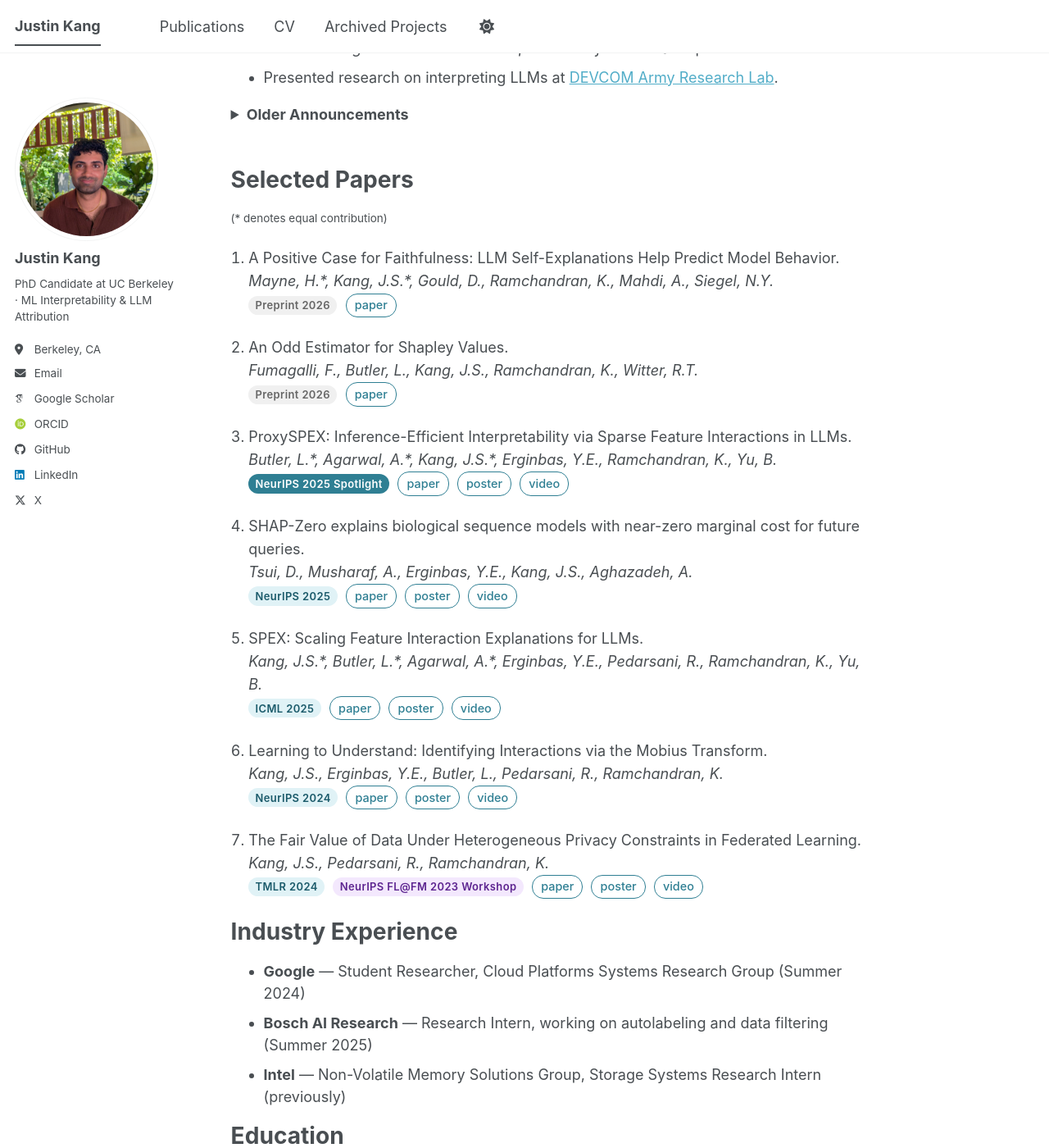
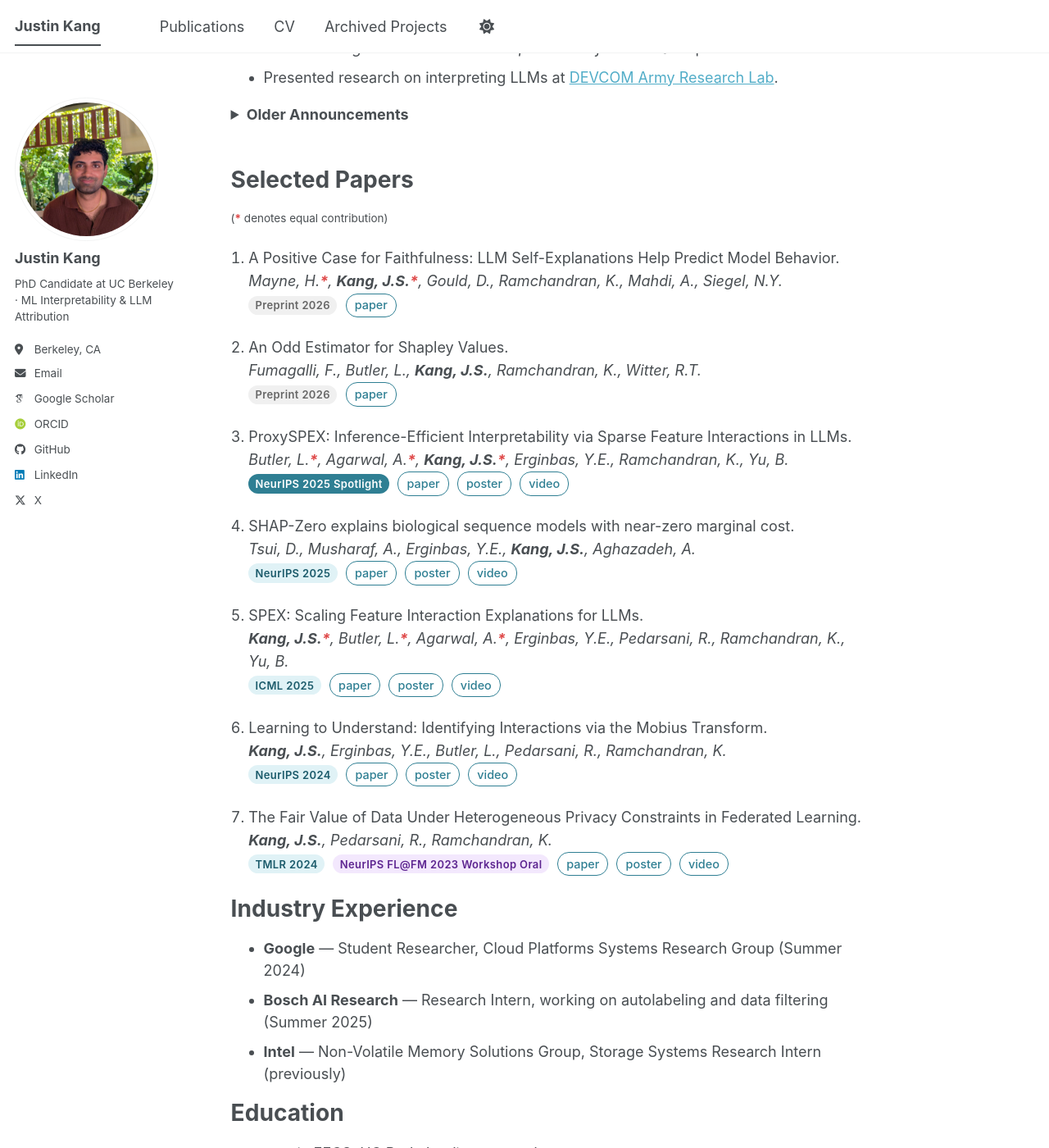
Before and after one commit to justinkang221/justinkang221.github.io, a Jekyll site: the page built from _pages/about.md, in a window 1280 px wide and 1400 px high, scrolled down 1550 px. Shown: the whole window at 82% size. Built offline with Jekyll 4.4.1, drawn with Linux system fonts in a browser that asks for light colours; some web fonts are replaced; a script bundle is joined from its source files by our own code; library files that are not in the unit come from our copies.

Commit message:
Bold user name and color equal contribution asterisks red

```diff
--- a/_pages/about.md
+++ b/_pages/about.md
@@ -49,21 +49,21 @@ Recent News
 
 Selected Papers
 ======
-<small>(\* denotes equal contribution)</small>
+<small>(<span class="equal-contrib">\*</span> denotes equal contribution)</small>
 
-1. A Positive Case for Faithfulness: LLM Self-Explanations Help Predict Model Behavior.<br>*Mayne, H.\*, Kang, J.S.\*, Gould, D., Ramchandran, K., Mahdi, A., Siegel, N.Y.* <br><span class="venue-badge preprint">Preprint 2026</span> <span class="paper-links"><a href="https://arxiv.org/abs/2602.02639">paper</a></span>
+1. A Positive Case for Faithfulness: LLM Self-Explanations Help Predict Model Behavior.<br>*Mayne, H.<span class="equal-contrib">\*</span>, <b>Kang, J.S.</b><span class="equal-contrib">\*</span>, Gould, D., Ramchandran, K., Mahdi, A., Siegel, N.Y.* <br><span class="venue-badge preprint">Preprint 2026</span> <span class="paper-links"><a href="https://arxiv.org/abs/2602.02639">paper</a></span>
 
-2. An Odd Estimator for Shapley Values.<br>*Fumagalli, F., Butler, L., Kang, J.S., Ramchandran, K., Witter, R.T.* <br><span class="venue-badge preprint">Preprint 2026</span> <span class="paper-links"><a href="https://arxiv.org/abs/2602.01399">paper</a></span>
+2. An Odd Estimator for Shapley Values.<br>*Fumagalli, F., Butler, L., <b>Kang, J.S.</b>, Ramchandran, K., Witter, R.T.* <br><span class="venue-badge preprint">Preprint 2026</span> <span class="paper-links"><a href="https://arxiv.org/abs/2602.01399">paper</a></span>
 
-3. ProxySPEX: Inference-Efficient Interpretability via Sparse Feature Interactions in LLMs.<br>*Butler, L.\*, Agarwal, A.\*, Kang, J.S.\*, Erginbas, Y.E., Ramchandran, K., Yu, B.* <br><span class="venue-badge spotlight">NeurIPS 2025 Spotlight</span> <span class="paper-links"><a href="https://arxiv.org/abs/2505.17495">paper</a> <a href="/files/ProxySPEX_Poster.pdf">poster</a> <a href="https://www.youtube.com/watch?v=k0Osjkj7l0s">video</a></span>
+3. ProxySPEX: Inference-Efficient Interpretability via Sparse Feature Interactions in LLMs.<br>*Butler, L.<span class="equal-contrib">\*</span>, Agarwal, A.<span class="equal-contrib">\*</span>, <b>Kang, J.S.</b><span class="equal-contrib">\*</span>, Erginbas, Y.E., Ramchandran, K., Yu, B.* <br><span class="venue-badge spotlight">NeurIPS 2025 Spotlight</span> <span class="paper-links"><a href="https://arxiv.org/abs/2505.17495">paper</a> <a href="/files/ProxySPEX_Poster.pdf">poster</a> <a href="https://www.youtube.com/watch?v=k0Osjkj7l0s">video</a></span>
 
-4. SHAP-Zero explains biological sequence models with near-zero marginal cost for future queries.<br>*Tsui, D., Musharaf, A., Erginbas, Y.E., Kang, J.S., Aghazadeh, A.* <br><span class="venue-badge conference">NeurIPS 2025</span> <span class="paper-links"><a href="https://arxiv.org/abs/2410.19236">paper</a> <a href="/files/SHAPzero_poster.png">poster</a> <a href="https://www.youtube.com/watch?v=FUjjYlrKlUM">video</a></span>
+4. SHAP-Zero explains biological sequence models with near-zero marginal cost.<br>*Tsui, D., Musharaf, A., Erginbas, Y.E., <b>Kang, J.S.</b>, Aghazadeh, A.* <br><span class="venue-badge conference">NeurIPS 2025</span> <span class="paper-links"><a href="https://arxiv.org/abs/2410.19236">paper</a> <a href="/files/SHAPzero_poster.png">poster</a> <a href="https://www.youtube.com/watch?v=FUjjYlrKlUM">video</a></span>
 
-5. SPEX: Scaling Feature Interaction Explanations for LLMs.<br>*Kang, J.S.\*, Butler, L.\*, Agarwal, A.\*, Erginbas, Y.E., Pedarsani, R., Ramchandran, K., Yu, B.* <br><span class="venue-badge conference">ICML 2025</span> <span class="paper-links"><a href="https://arxiv.org/abs/2502.13870">paper</a> <a href="/files/SPEX_Poster.pdf">poster</a> <a href="https://www.youtube.com/watch?v=cV5UWAx8TPg">video</a></span>
+5. SPEX: Scaling Feature Interaction Explanations for LLMs.<br>*<b>Kang, J.S.</b><span class="equal-contrib">\*</span>, Butler, L.<span class="equal-contrib">\*</span>, Agarwal, A.<span class="equal-contrib">\*</span>, Erginbas, Y.E., Pedarsani, R., Ramchandran, K., Yu, B.* <br><span class="venue-badge conference">ICML 2025</span> <span class="paper-links"><a href="https://arxiv.org/abs/2502.13870">paper</a> <a href="/files/SPEX_Poster.pdf">poster</a> <a href="https://www.youtube.com/watch?v=cV5UWAx8TPg">video</a></span>
 
-6. Learning to Understand: Identifying Interactions via the Mobius Transform.<br>*Kang, J.S., Erginbas, Y.E., Butler, L., Pedarsani, R., Ramchandran, K.* <br><span class="venue-badge conference">NeurIPS 2024</span> <span class="paper-links"><a href="https://arxiv.org/abs/2402.02631">paper</a> <a href="/files/Learning_to_understand_poster.pdf">poster</a> <a href="https://www.youtube.com/watch?v=5-OHk25H1mE">video</a></span>
+6. Learning to Understand: Identifying Interactions via the Mobius Transform.<br>*<b>Kang, J.S.</b>, Erginbas, Y.E., Butler, L., Pedarsani, R., Ramchandran, K.* <br><span class="venue-badge conference">NeurIPS 2024</span> <span class="paper-links"><a href="https://arxiv.org/abs/2402.02631">paper</a> <a href="/files/Learning_to_understand_poster.pdf">poster</a> <a href="https://www.youtube.com/watch?v=5-OHk25H1mE">video</a></span>
 
-7. The Fair Value of Data Under Heterogeneous Privacy Constraints in Federated Learning.<br>*Kang, J.S., Pedarsani, R., Ramchandran, K.* <br><span class="venue-badge conference">TMLR 2024</span> <span class="venue-badge workshop">NeurIPS FL@FM 2023 Workshop</span> <span class="paper-links"><a href="https://arxiv.org/abs/2301.13336">paper</a> <a href="/files/Fairness_Poster.pdf">poster</a> <a href="https://www.youtube.com/watch?v=S_DBTIlaodE">video</a></span>
+7. The Fair Value of Data Under Heterogeneous Privacy Constraints in Federated Learning.<br>*<b>Kang, J.S.</b>, Pedarsani, R., Ramchandran, K.* <br><span class="venue-badge conference">TMLR 2024</span> <span class="venue-badge workshop">NeurIPS FL@FM 2023 Workshop Oral</span> <span class="paper-links"><a href="https://arxiv.org/abs/2301.13336">paper</a> <a href="/files/Fairness_Poster.pdf">poster</a> <a href="https://www.youtube.com/watch?v=S_DBTIlaodE">video</a></span>
 
 Industry Experience
 ======
--- a/assets/css/custom.css
+++ b/assets/css/custom.css
@@ -135,6 +135,13 @@
   line-height: 1.55;
 }
 
+/* ----- Equal Contribution Marker ----- */
+.equal-contrib {
+  color: #df4a4a;
+  /* Vibrant red */
+  font-weight: bold;
+}
+
 /* ----- Responsive ----- */
 @media (max-width: 600px) {
   .job-market-callout {
```
